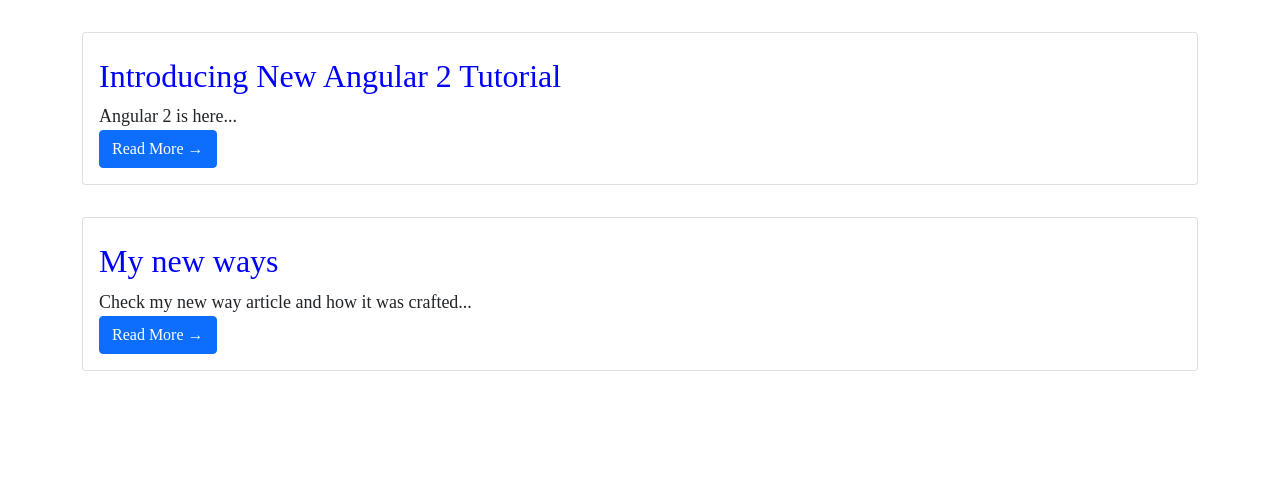
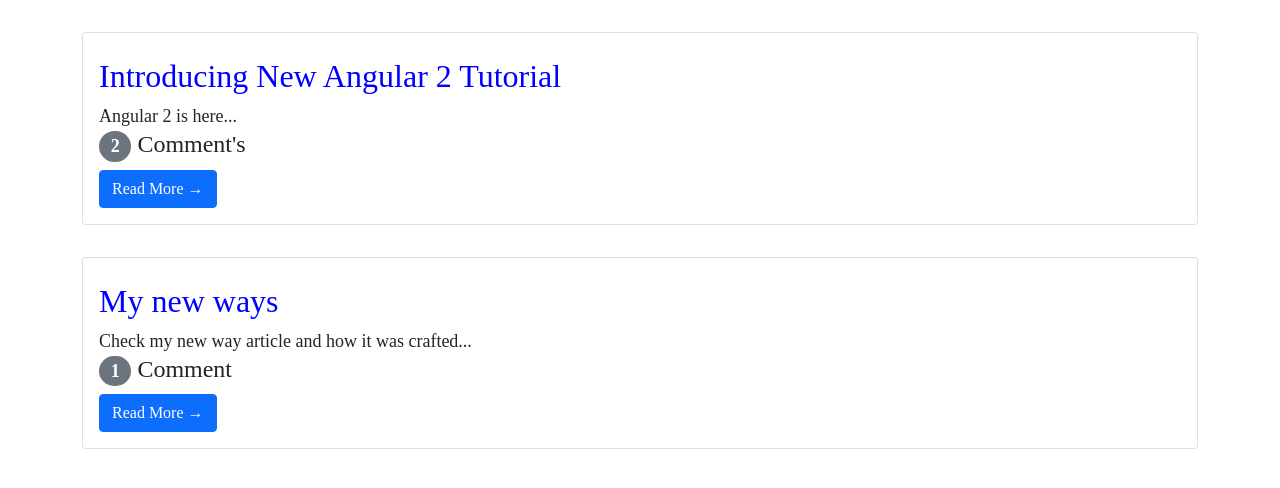
Before and after one commit to tulbadex/zuri-blog, a Django app: page / in a window 1280 px wide. Shown: the part 60-548 px from the top of the page. Run offline with Django 3.2, Linux system fonts and the light colour scheme; data comes from the database, SQL or seed files in the repository; both versions use the stored data as it was after the commit; some libraries are stand-ins or nearby versions.

Commit message:
Added badge to comment count

```diff
--- /dev/null
+++ b/blog/forms.py
@@ -0,0 +1,6 @@
+
+
+class CommentForm(forms.ModelForm):
+    model = Comment
+    fields = ['comment']
+    widgets = { 'body': forms.Textarea(attrs={'class':'form-control'})}
--- a/blog/views.py
+++ b/blog/views.py
@@ -51,3 +51,12 @@
         form.instance.author = self.request.user
         form.instance.post = Post.objects.get(pk=self.kwargs['post_pk'])
         return super().form_valid(form)
+
+    """ def get_success_url(self):
+        return reverse_lazy('post_detail', kwargs={self.kwargs['post_pk']})
+        # kwargs={'pk':self.kwargs['pk']}
+
+    def get_initial(self):
+        initial = super.get_initial()
+        initial['author'] = self.request.user
+        return initial """
--- a/templates/home.html
+++ b/templates/home.html
@@ -9,6 +9,11 @@
             <div class="card-body">
                 <h2 class="card-title"><a href="{% url 'posts:post_detail' post.pk %}">{{ post.title }}</a></h2>
                 <p class="card-text">{{ post.body|slice:":200" }}...</p>
+                {% if post.comments.all.count <= 1 %}
+                <h4><span class="badge rounded-pill bg-secondary">{{ post.comments.all.count }}</span> Comment</h4>
+                {% else %}
+                <h4><span class="badge rounded-pill bg-secondary">{{ post.comments.all.count }}</span> Comment's</h4>
+                {% endif %}
                 <a href="{% url 'posts:post_detail' post.pk %}" class="btn btn-primary">Read More &rarr;</a>
             </div>
         </div>
--- a/templates/post_detail.html
+++ b/templates/post_detail.html
@@ -9,6 +9,11 @@
         <div class="post-entry card-body">
             <h2 class="card-title">{{ post.title }}</h2>
             <p class="card-text">{{ post.body }}</p>
+            {% if post.comments.all.count <= 1 %}
+            <h4><span class="badge rounded-pill bg-secondary">{{ post.comments.all.count }}</span> Comment</h4>
+            {% else %}
+            <h4><span class="badge rounded-pill bg-secondary">{{ post.comments.all.count }}</span> Comment's</h4>
+            {% endif %}
         </div>
 
         <div class="card-footer">
```
Also changed, not shown: db.sqlite3.
